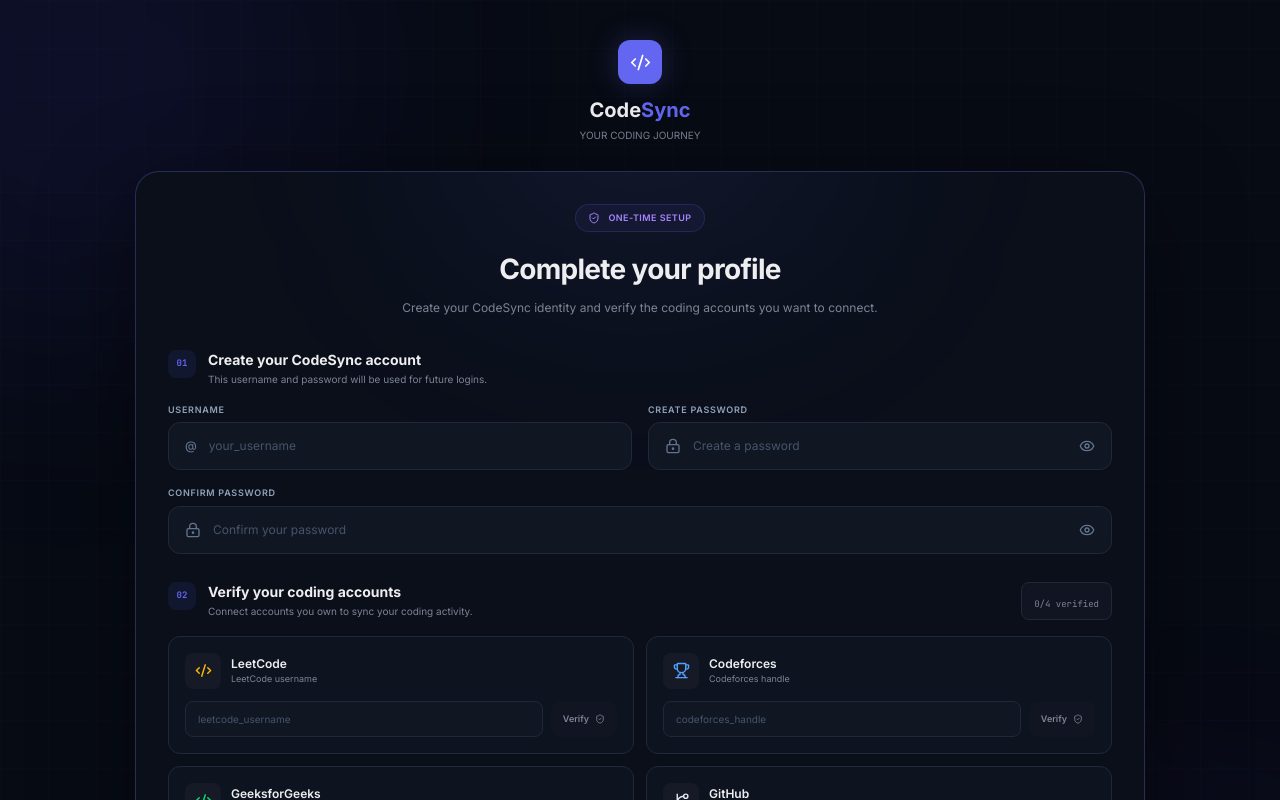
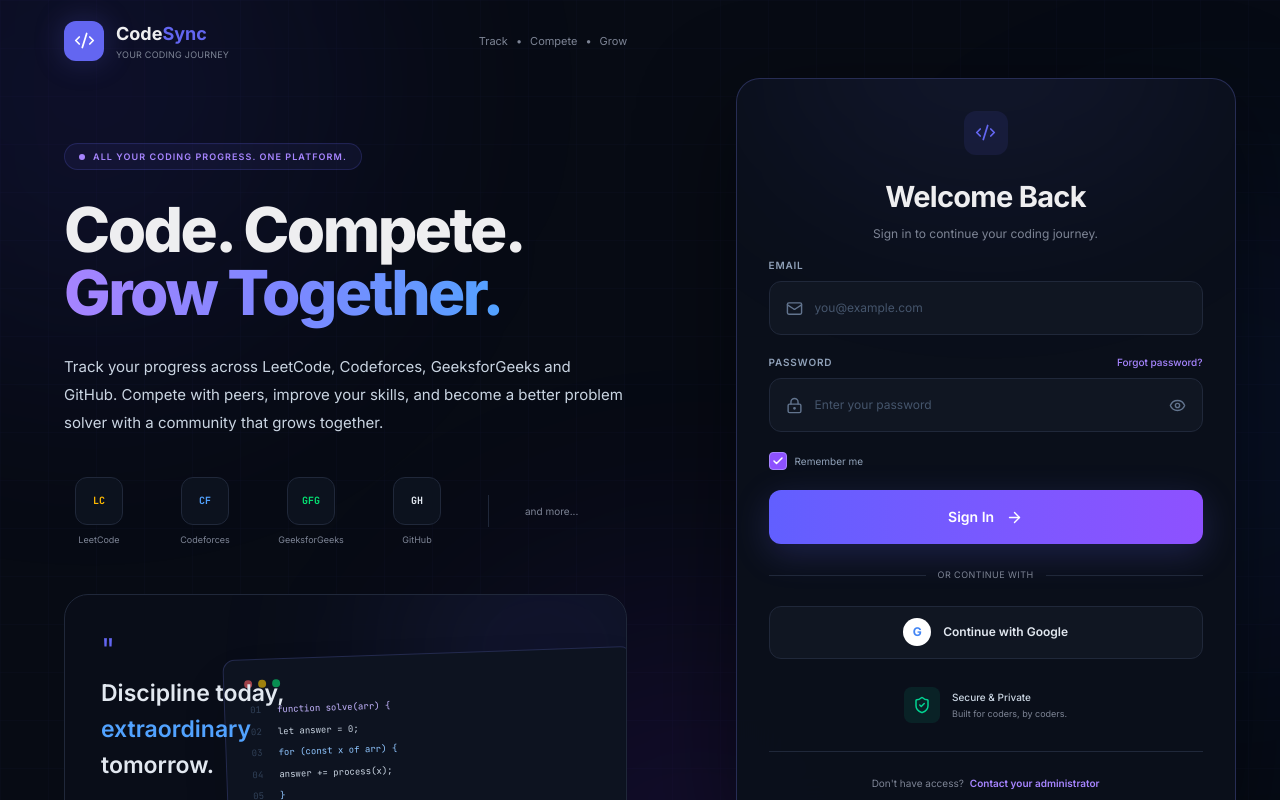
Before and after one commit to Aman-kumar-2007/pw-ioi-coding-platform, a React (Vite) app: page / in a window 1280 px wide. Shown: the top 800 px of the page. Built offline with nearby package versions, Linux system fonts and the light colour scheme.

Commit message:
Connect frontend auth flow with onboarding navigation

```diff
--- a/src/App.jsx
+++ b/src/App.jsx
@@ -54,10 +54,49 @@
 
 // export default App
 
+// import ProfileSetup from "./components/ProfileSetup"
+
+// function App() {
+//     return <ProfileSetup />
+// }
+
+// export default App
+
+import { useState } from "react"
+import AuthPage from "./components/AuthPage"
 import ProfileSetup from "./components/ProfileSetup"
+import Dashboard from "./components/DashboardHeader"
 
 function App() {
-    return <ProfileSetup />
+    const [currentPage, setCurrentPage] = useState("login")
+
+    const handleLogin = () => {
+        const isFirstTimeUser = true
+
+        if (isFirstTimeUser) {
+            setCurrentPage("setup")
+        } else {
+            setCurrentPage("dashboard")
+        }
+    }
+
+    const handleSetupComplete = () => {
+        setCurrentPage("dashboard")
+    }
+
+    if (currentPage === "login") {
+        return <AuthPage onLogin={handleLogin} />
+    }
+
+    if (currentPage === "setup") {
+        return (
+            <ProfileSetup
+                onComplete={handleSetupComplete}
+            />
+        )
+    }
+
+    return <DashboardHeader />
 }
 
 export default App
--- a/src/components/AuthPage.jsx
+++ b/src/components/AuthPage.jsx
@@ -10,7 +10,7 @@
     Users,
     Trophy,
     BarChart3,
-     Check,
+    Check,
 } from "lucide-react"
 
 function AuthPage({ onLogin }) {
@@ -377,11 +377,10 @@
                                             className="flex items-center gap-2"
                                         >
                                             <span
-                                                className={`flex h-[18px] w-[18px] items-center justify-center rounded-[4px] border transition-all ${
-                                                    rememberMe
+                                                className={`flex h-[18px] w-[18px] items-center justify-center rounded-[4px] border transition-all ${rememberMe
                                                         ? "border-violet-400 bg-violet-500 text-white"
                                                         : "border-border bg-secondary"
-                                                }`}
+                                                    }`}
                                             >
                                                 {rememberMe && (
                                                     <Check
@@ -424,6 +423,7 @@
                                     {/* Google */}
                                     <button
                                         type="button"
+                                        onClick={onLogin}
                                         className="flex h-[53px] w-full items-center justify-center gap-3 rounded-xl border border-border bg-[#101622] text-xs font-semibold text-slate-200 transition-all hover:border-slate-600 hover:bg-[#141b29]"
                                     >
                                         <span className="flex h-7 w-7 items-center justify-center rounded-full bg-white font-bold text-[#4285F4]">
```
